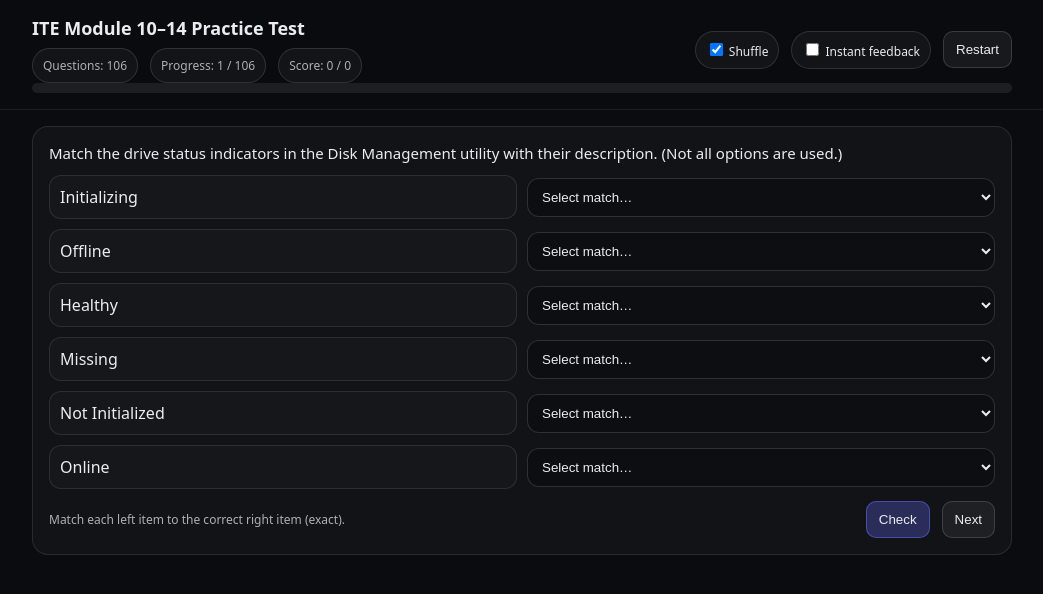
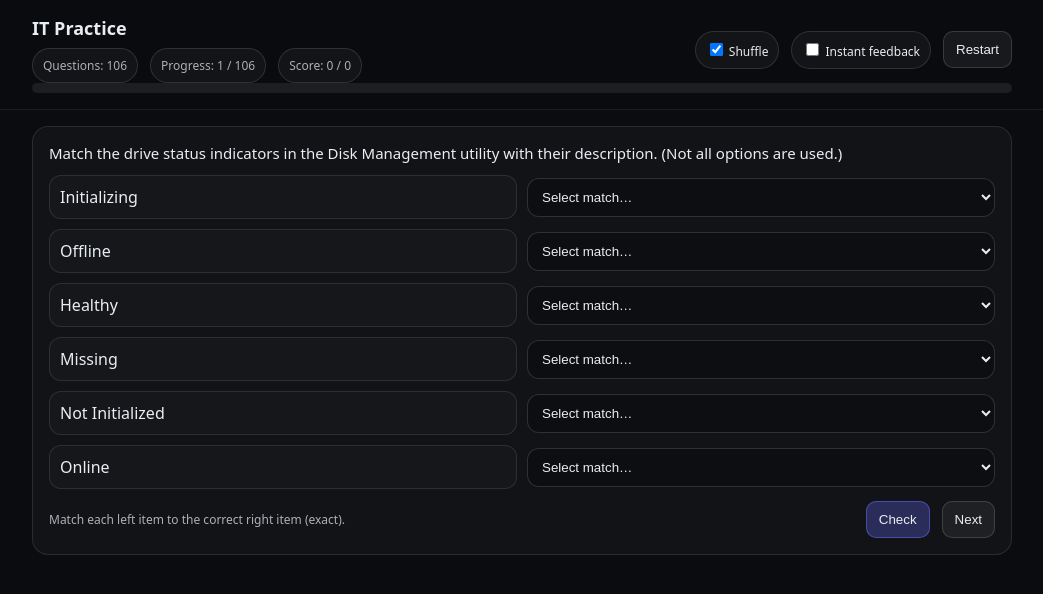
Before and after one commit to conceptsx/IWTC, a plain HTML site: page index.html in a window 1280 px wide. Shown: the whole page, without its empty margins (118-1161 px from the left). Drawn offline with Linux system fonts and the light colour scheme.

Commit message:
Update index.html

```diff
--- a/index.html
+++ b/index.html
@@ -3,7 +3,7 @@
 <head>
 <meta charset="utf-8"/>
 <meta name="viewport" content="width=device-width,initial-scale=1"/>
-<title>ITE Module 10–14 Practice Test</title>
+<title>CISTE</title>
 <style>
   :root { font-family: system-ui, -apple-system, Segoe UI, Roboto, Arial, sans-serif; }
   body { margin: 0; background: #0b0c10; color: #e9edf1; }
@@ -40,7 +40,7 @@
   <div class="wrap">
     <div class="row" style="justify-content: space-between;">
       <div>
-        <h1>ITE Module 10–14 Practice Test</h1>
+        <h1>IT Practice</h1>
         <div class="row small muted">
           <span id="metaCount" class="pill"></span>
           <span id="metaProgress" class="pill"></span>
```
